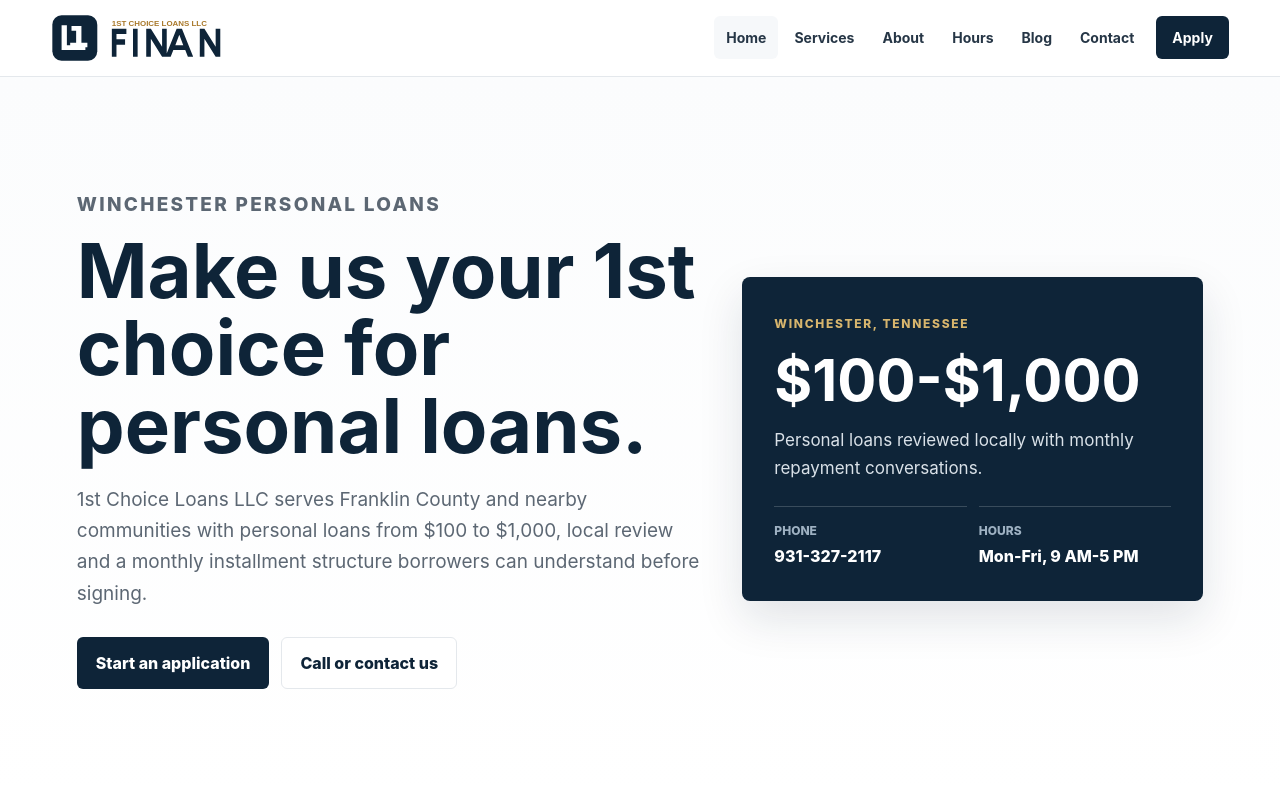
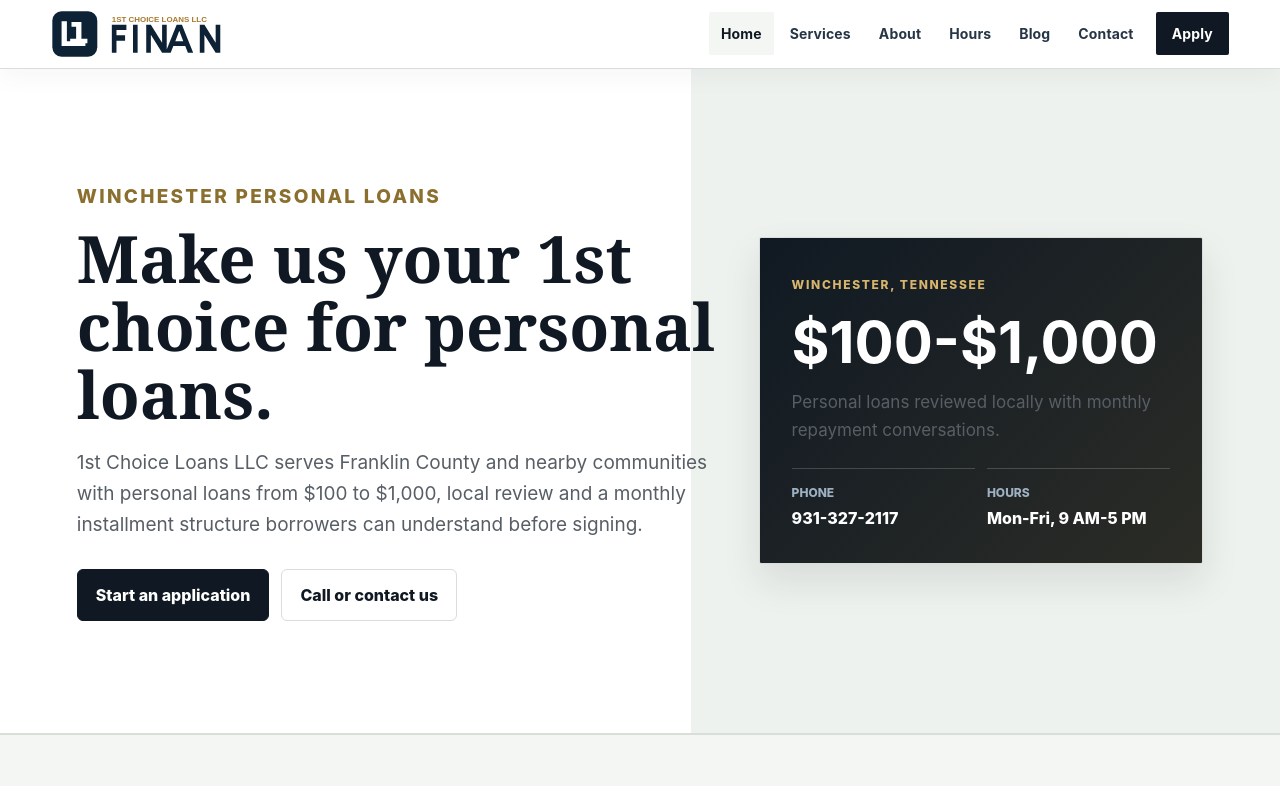
Before and after one commit to hsutech/1stchoiceloansllc-com, an Eleventy site: page src/index.html in a window 1280 px wide. Shown: the top 786 px of the page. Built offline with nearby package versions, Linux system fonts and the light colour scheme; Eleventy itself is replaced by a stand-in of ours; files that its build step writes are made by us from their sources.

Commit message:
Differentiate site visual system

```diff
--- /dev/null
+++ b/src/assets/brand-dna.css
@@ -0,0 +1,117 @@
+/* Brand DNA layer: 1stchoiceloansllc-com / executive-credit. Generated by work/apply-site-design-dna.mjs. */
+:root{
+  --dna-ink:#101923;
+  --dna-accent:#8b6f2f;
+  --dna-soft:#f4f6f4;
+  --dna-line:#d9ded8;
+  --dna-radius:2px;
+  --dna-shadow:0 18px 38px rgba(16,25,35,.10);
+  --dna-heading:Georgia, "Times New Roman", serif;
+  --dna-font:Inter, ui-sans-serif, system-ui, -apple-system, BlinkMacSystemFont, "Segoe UI", sans-serif;
+}
+body{
+  font-family:var(--dna-font);
+  color:var(--dna-ink);
+  background:#fff;
+}
+.site-header{
+  border-bottom:1px solid var(--dna-line);
+  background:rgba(255,255,255,.96);
+  box-shadow:0 10px 24px rgba(0,0,0,.035);
+}
+.brand img,.footer-logo{filter:saturate(.94) contrast(1.02)}
+nav a,.site-nav a{
+  border-radius:var(--dna-radius);
+  letter-spacing:.01em;
+}
+nav a:hover,.site-nav a:hover,nav a[aria-current=page],.site-nav a[aria-current=page]{
+  background:var(--dna-soft);
+  color:var(--dna-ink);
+}
+.nav-cta,.site-nav .nav-apply,.primary,.button.primary{
+  background:var(--dna-ink)!important;
+  color:#fff!important;
+  border-color:var(--dna-ink)!important;
+}
+.secondary,.button.secondary{
+  border-color:var(--dna-line)!important;
+  background:#fff!important;
+  color:var(--dna-ink)!important;
+}
+h1,h2,h3,.hero h1,.page-heading h1{
+  font-family:var(--dna-heading);
+  color:var(--dna-ink);
+  letter-spacing:0;
+}
+.eyebrow,.service-card span,.solution-card span,.category-card span,.collection-card span,.article-card span,.post-card span,.blog-strip span{
+  color:var(--dna-accent)!important;
+}
+.hero{
+  grid-template-columns:1.18fr .82fr;
+  background:linear-gradient(90deg,#ffffff 0%,#ffffff 54%,#eef2ee 54%,#eef2ee 100%)!important;
+  border-bottom:1px solid var(--dna-line);
+}
+.hero-copy{
+  max-width:720px;
+}
+.hero h1{
+  font-size:clamp(40px,5.1vw,68px);
+  line-height:1.04;
+}
+.hero p{
+  color:color-mix(in srgb,var(--dna-ink) 70%,#fff 30%);
+}
+.hero-panel,.product-visual,.fashion-visual,.hero-visual,.feature-visual,.lookbook,.mini-visual,.featured-visual{
+  border-radius:var(--dna-radius)!important;
+  box-shadow:var(--dna-shadow)!important;
+  border:1px solid var(--dna-line)!important;
+}
+.hero-panel,.featured-visual,.mini-visual{
+  background:linear-gradient(135deg,var(--dna-ink),color-mix(in srgb,var(--dna-ink) 78%,var(--dna-accent) 22%))!important;
+}
+.section,.content-section,.intro-band,.split-section,.services-grid,.blog-strip,.post-grid,.contact-grid,.apply-layout,.lp-layout,.article-layout{
+  border-color:var(--dna-line)!important;
+}
+.intro-band,.muted,.section.muted,.page-heading{
+  background:var(--dna-soft)!important;
+}
+.services-grid,.solution-grid,.category-grid,.collection-grid,.post-grid,.article-grid{
+  grid-template-columns:repeat(3,minmax(0,1fr));
+  gap:14px;
+}
+.service-card,.solution-card,.category-card,.collection-card,.article-card,.post-card,.blog-strip a,.check-panel,.side-panel,.contact-card,.form-panel,.lead-form,.check-card{
+  border-radius:var(--dna-radius)!important;
+  border-color:var(--dna-line)!important;
+  box-shadow:none!important;
+}
+.service-card:hover,.solution-card:hover,.category-card:hover,.collection-card:hover,.article-card:hover,.post-card:hover,.blog-strip a:hover{
+  transform:none;
+  border-color:color-mix(in srgb,var(--dna-accent) 54%,var(--dna-line) 46%)!important;
+  box-shadow:var(--dna-shadow)!important;
+}
+.split,.feature-row,.intro-grid,.story-grid,.form-section,.split-section{
+  gap:34px;
+}
+.side-panel{
+  background:#fff!important;
+  color:var(--dna-ink)!important;
+}
+.side-panel p,.side-panel li{color:color-mix(in srgb,var(--dna-ink) 70%,#fff 30%)!important}
+.site-footer{
+  background:var(--dna-ink)!important;
+}
+
+
+.hero,.section,.content-section{position:relative}
+.service-card,.solution-card,.post-card{border-left:3px solid var(--dna-accent)!important}
+.site-header{padding-top:10px!important;padding-bottom:10px!important}
+
+
+@media (max-width:980px){
+  .hero,.split,.feature-row,.intro-grid,.story-grid,.form-section,.split-section,.article-layout{grid-template-columns:1fr!important}
+  .services-grid,.solution-grid,.category-grid,.collection-grid,.post-grid,.article-grid{grid-template-columns:repeat(2,minmax(0,1fr))!important}
+}
+@media (max-width:620px){
+  .services-grid,.solution-grid,.category-grid,.collection-grid,.post-grid,.article-grid{grid-template-columns:1fr!important}
+  .hero h1{font-size:38px}
+}
--- a/src/index.html
+++ b/src/index.html
@@ -8,6 +8,7 @@
   <link rel="canonical" href="https://1stchoiceloansllc.com/">
   <link rel="icon" href="assets/favicon.svg" type="image/svg+xml">
   <link rel="stylesheet" href="assets/site.css">
+  <link rel="stylesheet" href="/assets/brand-dna.css">
   <script type="application/ld+json">{"@context":"https://schema.org","@type":"FinancialService","name":"1st Choice Loans LLC","url":"https://1stchoiceloansllc.com","telephone":"931-327-2117","email":"1stchoiceloansllc@gmail.com","priceRange":"$$","address":{"@type":"PostalAddress","streetAddress":"107 N. Porter St. Suite 7","addressLocality":"Winchester","addressRegion":"TN","postalCode":"37398","addressCountry":"US"},"openingHoursSpecification":[{"@type":"OpeningHoursSpecification","dayOfWeek":["Monday","Tuesday","Wednesday","Thursday","Friday"],"opens":"09:00","closes":"17:00"}],"logo":"https://1stchoiceloansllc.com/assets/logo.svg"}</script>
   <script type="application/ld+json">{"@context":"https://schema.org","@type":"WebSite","name":"1st Choice Loans LLC","url":"https://1stchoiceloansllc.com"}</script>
   <script type="application/ld+json">{"@context":"https://schema.org","@type":"WebPage","name":"1st Choice Loans - Winchester, Tennessee Personal Loans","url":"https://1stchoiceloansllc.com/","isPartOf":{"@type":"WebSite","name":"1st Choice Loans LLC","url":"https://1stchoiceloansllc.com"}}</script>
```
Also changed, not shown: src/404.html (+1 -0 lines), src/about/index.html (+1 -0 lines), src/apply-online/index.html (+1 -0 lines), src/blog/index.html (+1 -0 lines), src/blog/payday-title-loan-alternatives/index.html (+1 -0 lines), src/blog/personal-loan-application-checklist/index.html (+1 -0 lines), src/blog/rebuilding-credit-after-financial-setback/index.html (+1 -0 lines), src/contact-us/index.html (+1 -0 lines), src/credit-restart-loans/index.html (+1 -0 lines), src/emergency-expense-loans/index.html (+1 -0 lines), src/hours/index.html (+1 -0 lines), src/medical-bill-loans/index.html (+1 -0 lines), src/payday-title-loan-alternative/index.html (+1 -0 lines), src/personal-installment-loans/index.html (+1 -0 lines), 3 more files, 1 other file.
